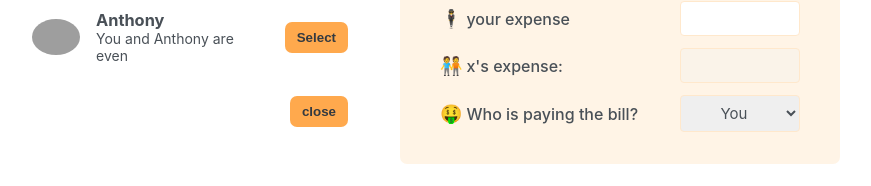
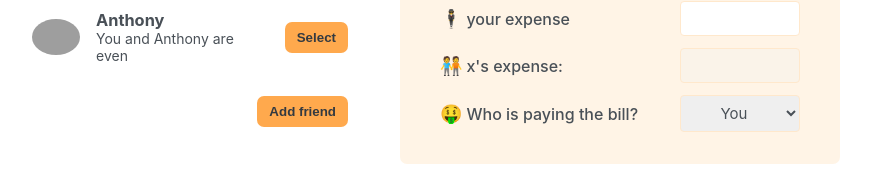
Before and after one commit to ermiasdesalegn/eat-n-split, a React (Create React App) app: page / in a window 1280 px wide. Shown: the part 268-454 px from the top of the page, without its empty margins (210-1081 px from the left). Built offline with nearby package versions, Linux system fonts and the light colour scheme; grey boxes are pictures that could not be loaded.

Commit message:
form button toggle fixed

```diff
--- a/src/App.js
+++ b/src/App.js
@@ -41,7 +41,7 @@ export default function App() {
         {showAddFriend && <FriendForm />}
         <Button onClick={handleShowAddFriend}>
           {" "}
-          {showAddFriend ? "friend" : "close"}
+          {showAddFriend ? "close" : "Add friend"}
         </Button>
       </div>
       <div className="">
```
